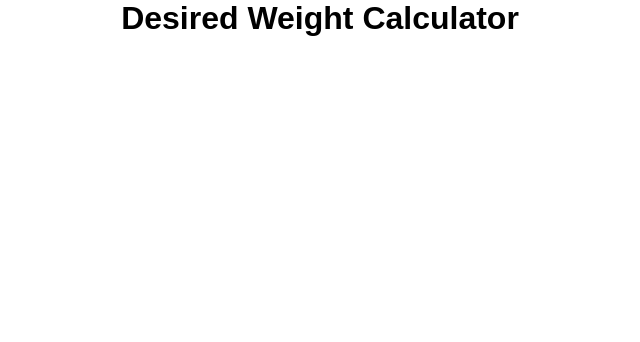
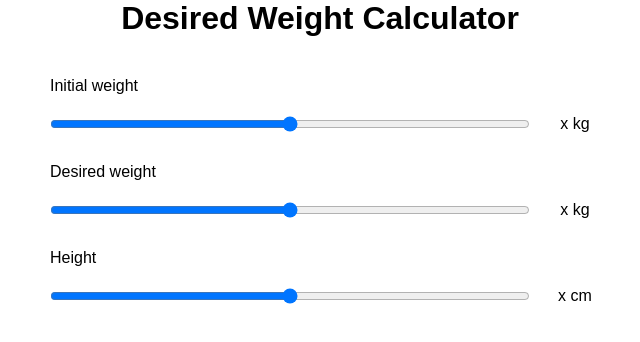
Before and after one commit to forbiddenrng/desired-weight-calculator, a React (Create React App) app: page / in a window 1280 px wide. Shown: the top 342 px of the page, without its empty margins (320-960 px from the left). Built offline with nearby package versions, Linux system fonts and the light colour scheme.

Commit message:
Create weight and height inputs and controll component with state

```diff
--- a/src/App.js
+++ b/src/App.js
@@ -1,4 +1,5 @@
 import React from 'react';
+import Calculator from './components/Calculator'
 import './App.css';
 
 class App extends React.Component {
@@ -9,7 +10,7 @@ class App extends React.Component {
         <header>
           <h1 className="header">Desired Weight Calculator</h1>
         </header>
-
+        <Calculator />
       </div>
     );
   }
--- /dev/null
+++ b/src/components/Calculator.css
@@ -0,0 +1,12 @@
+:root {
+  --width: 300px;
+}
+.calculator {
+  width: var(--width);
+  margin: 40px auto 0 auto;
+}
+@media(min-width: 768px) {
+  :root {
+    --width: 600px;
+  }
+}
--- /dev/null
+++ b/src/components/Calculator.js
@@ -0,0 +1,43 @@
+import React from 'react';
+import './Calculator.css';
+import Input from "./Input";
+class Calculator extends React.Component {
+  minAndMaxValues = {
+    weightMin: 30,
+    weightMax: 130,
+    heightMin: 120,
+    heightMax: 220,
+  }
+  state = {
+    initWeight: 0,
+    desiredWeight: 0,
+    height: 0,
+  }
+
+  handleInputChange = (e) => {
+    console.log(e.target.name)
+    this.setState({
+      [e.target.name]: e.target.value,
+    })
+  }
+  componentDidMount() {
+    this.setState({
+      initWeight: (this.minAndMaxValues.weightMin + this.minAndMaxValues.weightMax) / 2,
+      desiredWeight: (this.minAndMaxValues.weightMin + this.minAndMaxValues.weightMax) / 2,
+      height: (this.minAndMaxValues.heightMin + this.minAndMaxValues.heightMax) / 2,
+
+    })
+  }
+
+  render() {
+    return (
+      <div className="calculator">
+        <Input name="initWeight" text="Initial weight" unit="kg" min={this.minAndMaxValues.weightMin} max={this.minAndMaxValues.weightMax} value={this.state.initWeight} onChange={this.handleInputChange} />
+        <Input name="desiredWeight" text="Desired weight" unit="kg" min={this.minAndMaxValues.weightMin} max={this.minAndMaxValues.weightMax} value={this.state.desiredWeight} onChange={this.handleInputChange} />
+        <Input name="height" text="Height" unit="cm" min={this.minAndMaxValues.heightMin} max={this.minAndMaxValues.heightMax} value={this.state.height} onChange={this.handleInputChange} />
+      </div>
+    );
+  }
+}
+
+export default Calculator;
--- /dev/null
+++ b/src/components/Input.css
@@ -0,0 +1,20 @@
+.form {
+  display: flex;
+
+}
+.input_title{
+  margin-left: 30px;
+}
+.form_container {
+  margin-top: 30px;
+}
+.input {
+  flex-basis: 80%;
+  margin-left: 30px;
+  margin-top: 20px;
+}
+p.result {
+  flex-grow: 1;
+  text-align: center;
+  margin-top: 20px;
+}
--- /dev/null
+++ b/src/components/Input.js
@@ -0,0 +1,15 @@
+import React from 'react';
+import "./Input.css"
+const Input = (props) => {
+  return (
+    <div className="form_container">
+      <p className="input_title">{props.text}</p>
+      <div className="form">
+        <input name={props.name} value={props.value} min={props.min} max={props.max} type="range" className="input" onChange={props.onChange}></input>
+        <p className="result">x {props.unit}</p>
+      </div>
+    </div>
+  );
+}
+
+export default Input;
```
